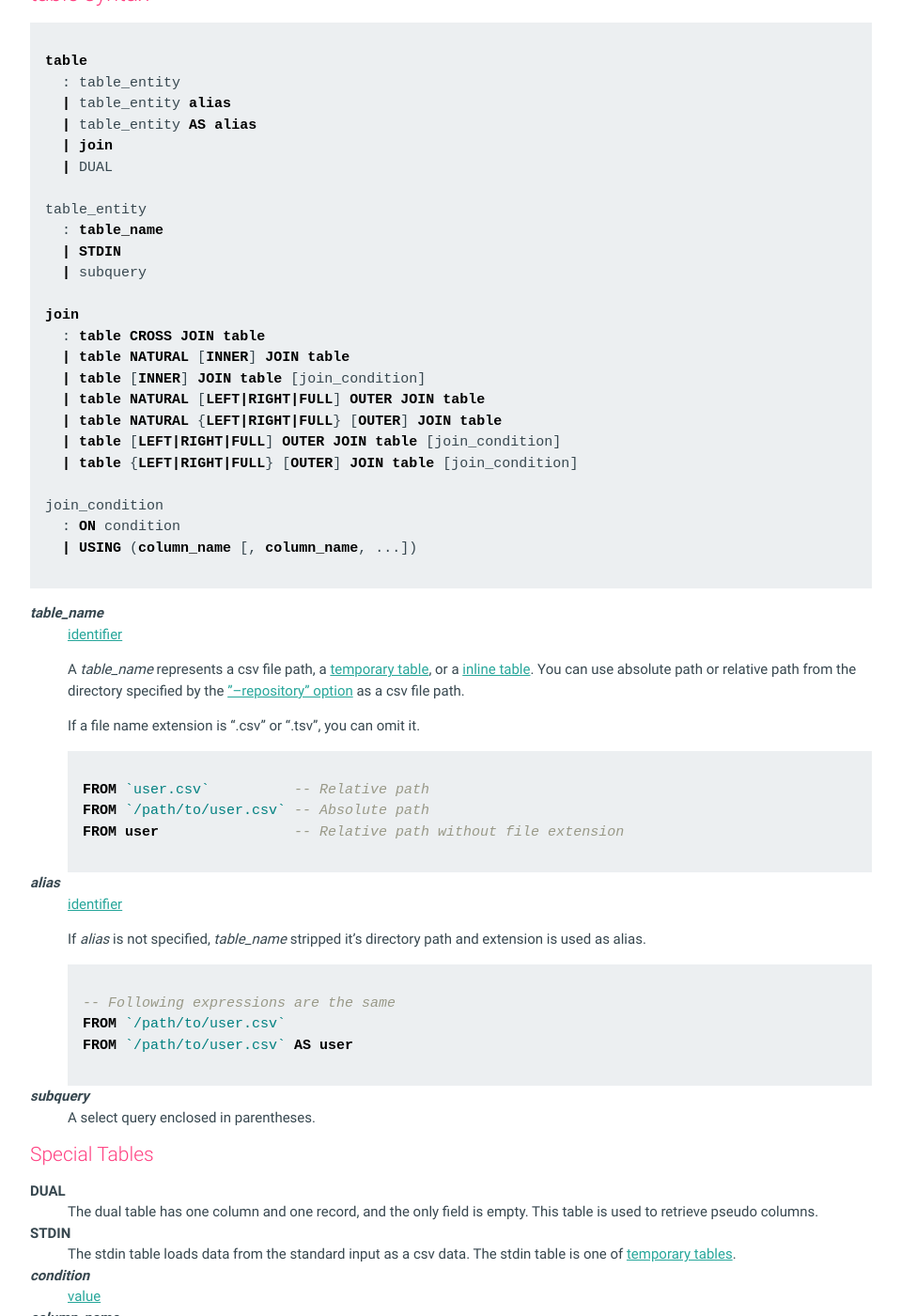
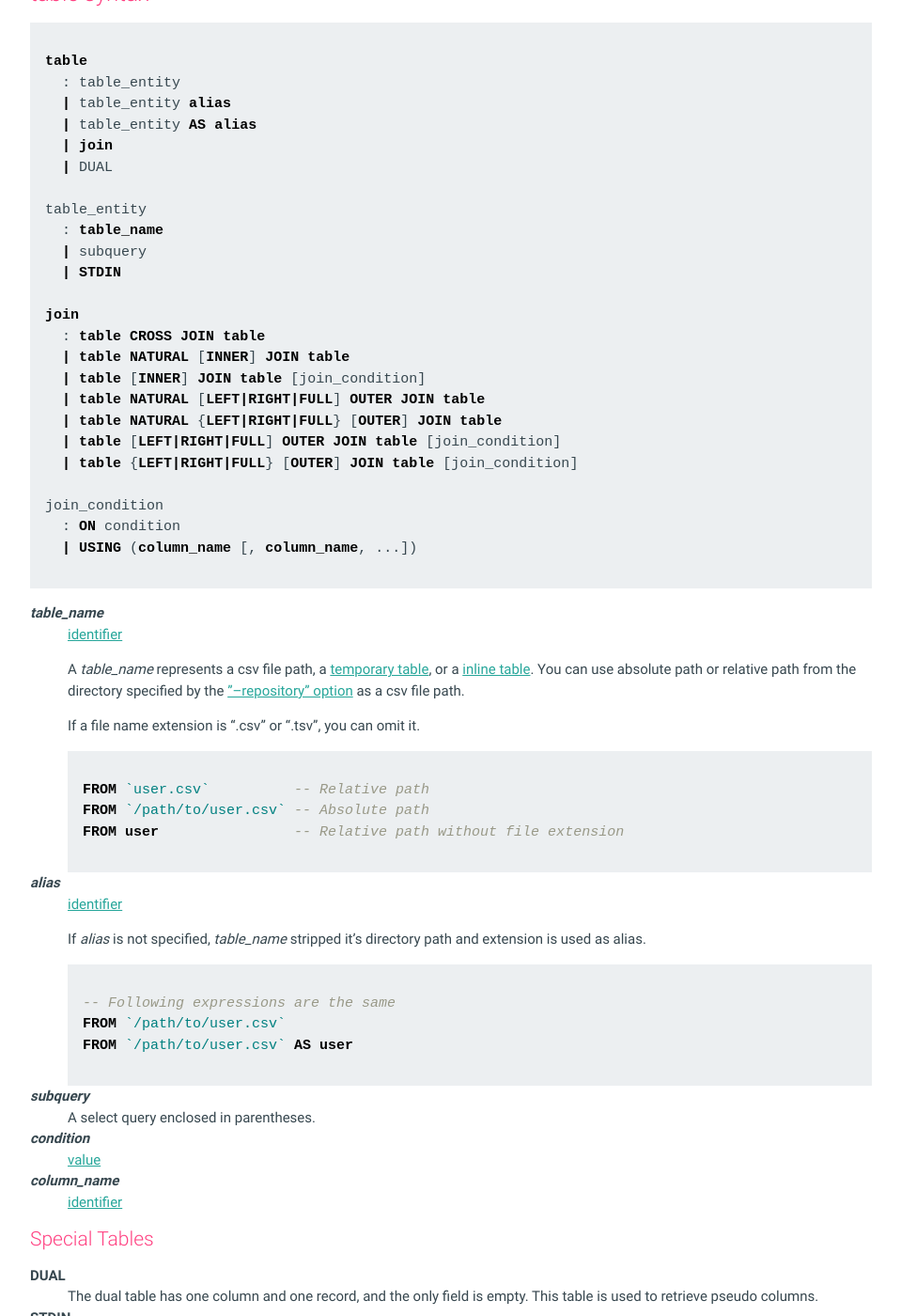
Before and after one commit to mithrandie/csvq, a Jekyll site: the page built from docs/_posts/2006-01-02-select-query.md, in a window 1280 px wide and 1400 px high, scrolled down 2262 px. Shown: the whole window at 94% size, without its empty margins (160-1119 px from the left). Built offline with Jekyll 4.4.1, drawn with Linux system fonts in a browser that asks for light colours.

Commit message:
Update docs.

```diff
--- a/docs/_posts/2006-01-02-select-query.md
+++ b/docs/_posts/2006-01-02-select-query.md
@@ -114,8 +114,8 @@ table
 
 table_entity
   : table_name
+  | subquery
   | STDIN
-  | subquery
 
 join
   : table CROSS JOIN table
@@ -159,6 +159,12 @@ _alias_
 _subquery_
 : A select query enclosed in parentheses.
 
+_condition_
+: [value]({{ '/reference/value.html' | relative_url }})
+
+_column_name_
+: [identifier]({{ '/reference/statement.html#parsing' | relative_url }})
+
 #### Special Tables
 {: #special_tables}
 
```
Also changed, not shown: other parts of docs/_posts/2006-01-02-select-query.md (+0 -6 lines).
